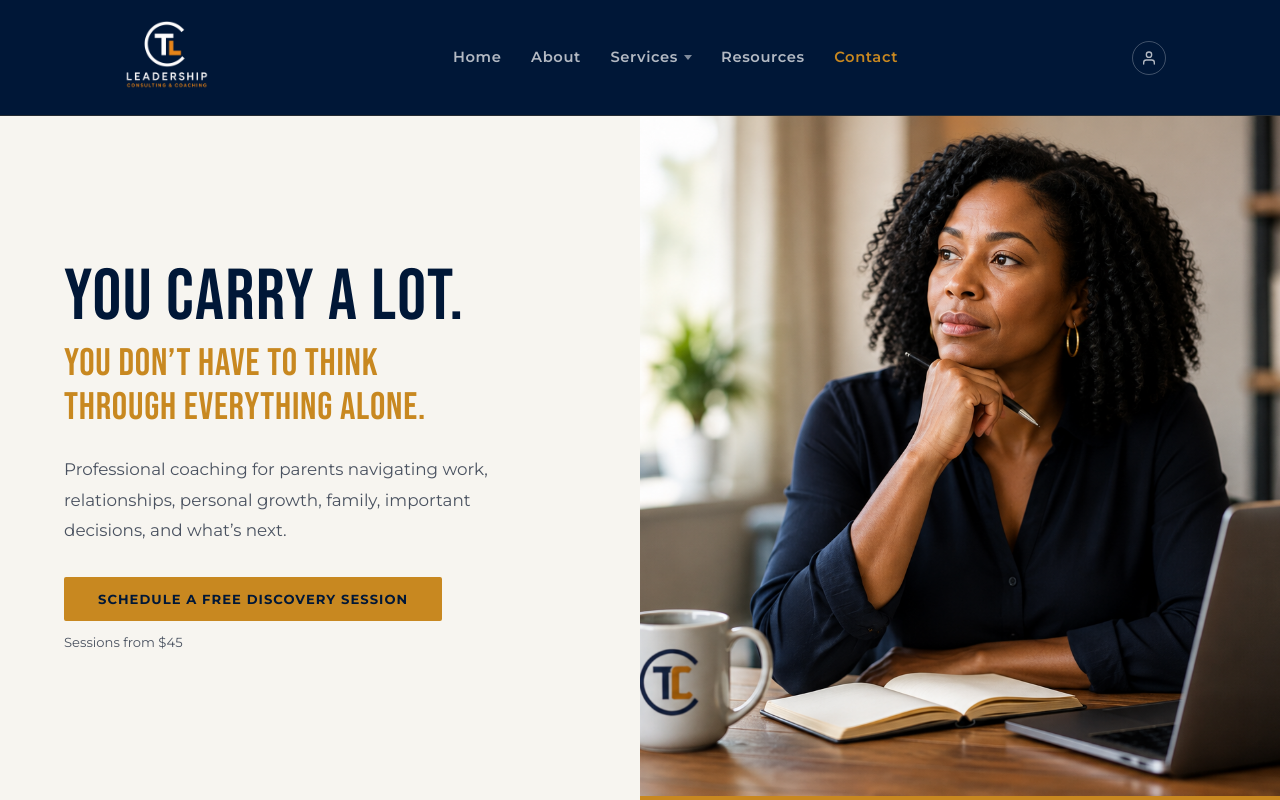
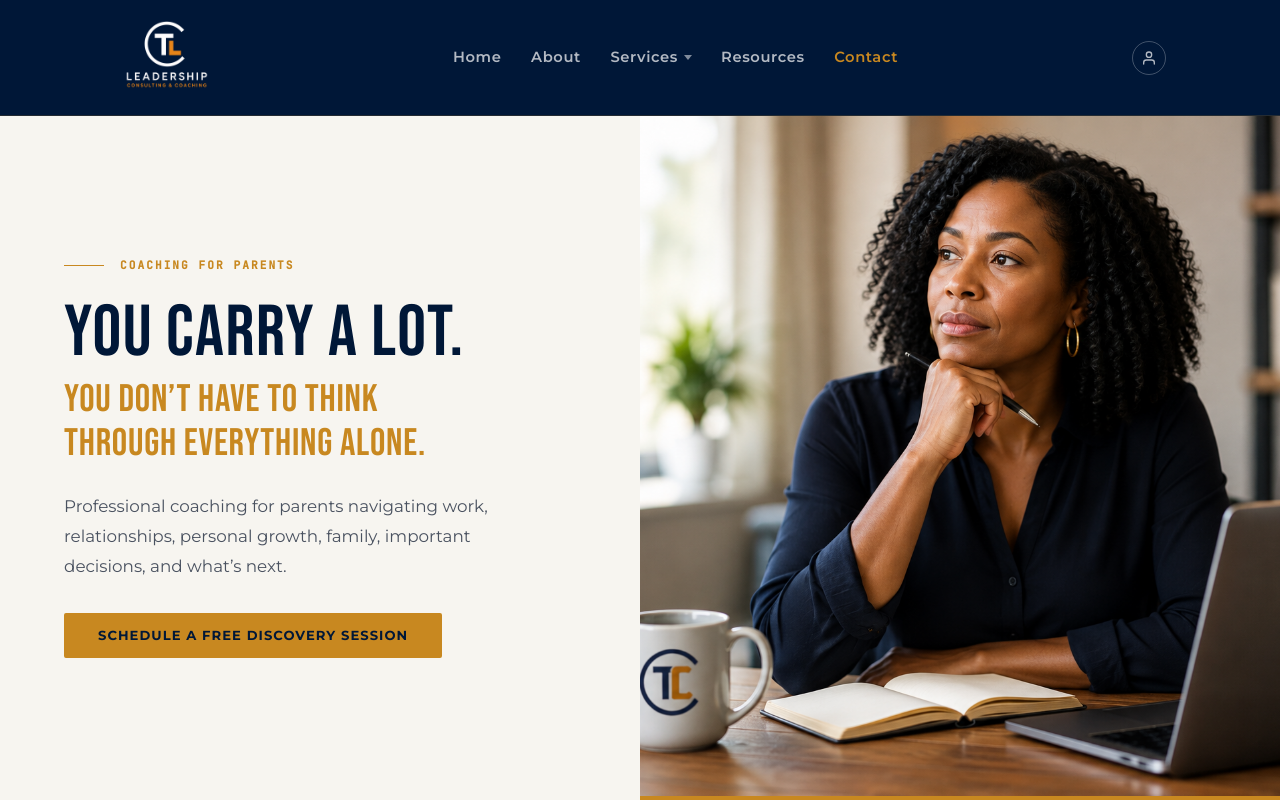
Before and after one commit to avelez94/TLC, a Next.js app: page /parent-coaching in a window 1280 px wide. Shown: the top 800 px of the page. Built offline with nearby package versions, Linux system fonts and the light colour scheme.

Commit message:
Add COACHING FOR PARENTS eyebrow label and remove sessions pricing line

```diff
--- a/src/app/(public)/parent-coaching/page.tsx
+++ b/src/app/(public)/parent-coaching/page.tsx
@@ -49,8 +49,12 @@ export default function ParentCoaching() {
       <section aria-label="Parent coaching introduction">
         <div style={{ display: 'grid', gridTemplateColumns: '1fr 1fr', alignItems: 'stretch', minHeight: '100svh', paddingTop: '115px' }} className="hero-split">
           <div style={{ background: 'var(--paper)', display: 'flex', flexDirection: 'column', justifyContent: 'center', padding: 'clamp(3rem, 7vw, 6rem) clamp(2rem, 5vw, 4rem)' }}>
+            <div className="reveal" style={{ display: 'flex', alignItems: 'center', gap: '1rem', marginBottom: '1.5rem' }}>
+                <div style={{ flex: '0 0 2.5rem', height: '1px', background: 'var(--gold)' }} aria-hidden="true" />
+                <span style={{ fontFamily: "'JetBrains Mono', monospace", fontSize: '0.7rem', letterSpacing: '0.18em', textTransform: 'uppercase', color: 'var(--gold)', fontWeight: 700 }}>Coaching For Parents</span>
+            </div>
             <h1 className="reveal" style={{ fontFamily: "'Bebas Neue', sans-serif", fontSize: 'clamp(2.6rem, 6vw, 4.5rem)', color: 'var(--navy)', letterSpacing: '0.02em', lineHeight: 1, marginBottom: '0.5rem' }}>
-              You carry a lot.
+                You carry a lot.
             </h1>
             <h2 className="reveal" style={{ fontFamily: "'Bebas Neue', sans-serif", fontSize: 'clamp(1.6rem, 3.5vw, 2.4rem)', color: 'var(--gold)', letterSpacing: '0.02em', lineHeight: 1.15, marginBottom: '1.5rem', transitionDelay: '0.08s' }}>
               You don&rsquo;t have to think<br />through everything alone.
@@ -62,7 +66,6 @@ export default function ParentCoaching() {
               <a href={discoveryLink} target="_blank" rel="noopener noreferrer" className="btn btn-primary" style={{ display: 'inline-block' }}>
                 Schedule a Free Discovery Session
               </a>
-              <p style={{ fontSize: '0.82rem', color: 'var(--slate)', marginTop: '0.75rem' }}>Sessions from $45</p>
             </div>
           </div>
           <div style={{ position: 'relative', minHeight: '100%' }} aria-hidden="true">
@@ -199,7 +202,7 @@ export default function ParentCoaching() {
         @media (max-width: 860px) {
           .hero-split { grid-template-columns: 1fr !important; min-height: auto !important; }
           .hero-split > div:first-child { min-height: 60svh; }
-          .hero-split > div:last-child { min-height: 420px; }
+          .hero-split > div:last-child { min-height: 420px !important; }
         }
         @media (max-width: 720px) {
           .topics-grid { grid-template-columns: 1fr 1fr !important; }
```
